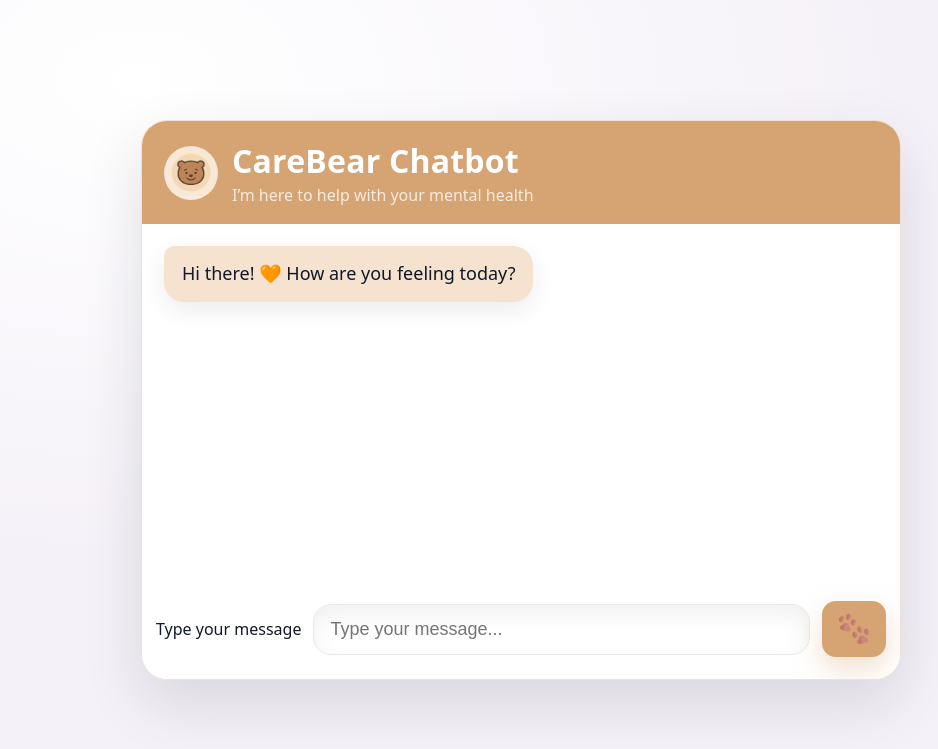
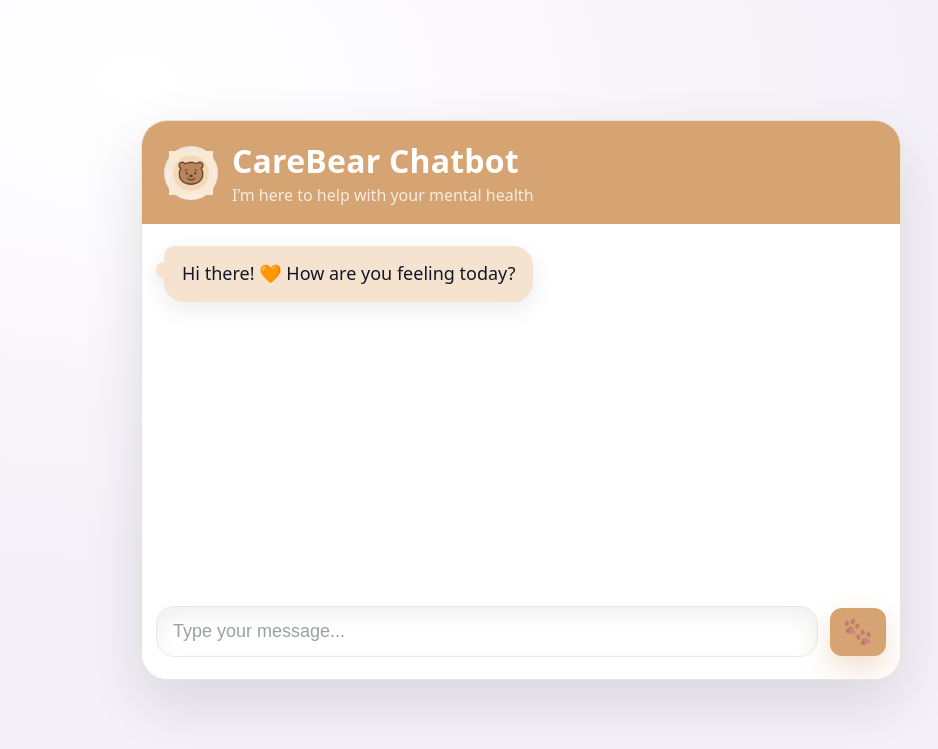
Before and after one commit to MariaTonova/mentalhealthchatbot, a Flask app: page / in a window 1280 px wide. Shown: the top 749 px of the page, without its empty margins (119-1057 px from the left). Run offline with Flask 3, Linux system fonts and the light colour scheme.

Commit message:
Update style.css

```diff
--- a/static/style.css
+++ b/static/style.css
@@ -4,8 +4,8 @@
   --tan: #d6a372;
   --ink: #111827;
   --muted: #6b7280;
-  --user: #dbeafe;
-  --bot:  #f5e2cf;
+  --user: #dbeafe;   /* blue */
+  --bot:  #f5e2cf;   /* peach-beige */
   --shadow: 0 24px 60px rgba(17, 24, 39, .12);
 }
 
@@ -32,24 +32,12 @@ body{
   display:flex; align-items:center; gap:14px;
   background: var(--tan); color:#fff; padding: 18px 22px;
 }
-
 .logo{
-  width:54px;
-  height:54px;
-  border-radius:50%;
-  background:#f9efe7;
-  display:grid;
-  place-items:center;
+  width:54px;height:54px;border-radius:50%;
+  background:#f9efe7; display:grid; place-items:center;
   box-shadow: inset 0 2px 6px rgba(0,0,0,.08);
-  overflow:hidden;
 }
-.logo img{
-  width:88%;
-  height:88%;
-  object-fit:contain;
-  display:block;
-}
-
+.logo img{width:44px;height:44px;object-fit:contain}
 .title h1{margin:0;font-size:32px;letter-spacing:.2px}
 .title p{margin:2px 0 0;color:#fffefbcc}
 
@@ -58,46 +46,57 @@ body{
   padding:22px; overflow-y:auto; display:flex; flex-direction:column; gap:16px; background:#fff;
 }
 
+/* Bubbles */
 .bubble{
   max-width:72%; padding:14px 18px; font-size:18px; line-height:1.55;
   border-radius:20px; box-shadow: 0 8px 24px rgba(0,0,0,.08); position:relative; white-space:pre-wrap;
 }
 .bubble.me{align-self:flex-end;background:var(--user);border-top-right-radius:10px}
+.bubble.me::after{
+  content:""; position:absolute; right:-8px; top:16px; width:16px; height:16px;
+  background:var(--user); border-radius:0 12px 12px 0; box-shadow:4px 6px 12px rgba(0,0,0,.04);
+}
 .bubble.bot{align-self:flex-start;background:var(--bot);border-top-left-radius:10px}
+.bubble.bot::after{
+  content:""; position:absolute; left:-8px; top:16px; width:16px; height:16px;
+  background:var(--bot); border-radius:12px 0 0 12px; box-shadow:-4px 6px 12px rgba(0,0,0,.04);
+}
 
 /* Mood */
 .mood{ font-size:12px; color:var(--muted); margin:0 22px 8px }
 
 /* Composer */
-.composer{
-  display:flex;
-  align-items:center;
-  gap:12px;
-  background:#fff;
-  padding:14px 14px 22px;
-}
+.composer{ display:flex; align-items:center; gap:12px; background:#fff; padding:14px 14px 22px }
 .composer input{
   flex:1; font-size:18px; background:#fff; border:1px solid #e8e8e8; border-radius:18px;
   padding:14px 16px; outline:none; box-shadow: 0 10px 22px rgba(0,0,0,.06) inset;
 }
+.composer input::placeholder{
+  color:#9aa0a6;
+  opacity:1;
+}
 .composer button{
-  width:64px;
-  height:56px;
-  border:0;
-  border-radius:14px;
-  background:var(--tan);
-  cursor:pointer;
-  display:grid;
-  place-items:center;
-  box-shadow: 0 12px 28px rgba(214,163,114,.35);
+  width:56px; height:48px; border:0; border-radius:12px; background:var(--tan);
+  cursor:pointer; display:grid; place-items:center; box-shadow: 0 12px 28px rgba(214,163,114,.35);
 }
 .composer button img{
-  width:30px;
-  height:30px;
-  object-fit:contain;
+  width:26px; height:26px; object-fit:contain;
   filter:none;
 }
 .composer button:disabled{opacity:.7;cursor:not-allowed}
+
+/* Accessibility — hides the label but keeps for screen readers */
+.sr-only{
+  position:absolute;
+  width:1px;
+  height:1px;
+  padding:0;
+  margin:-1px;
+  overflow:hidden;
+  clip:rect(0,0,0,0);
+  white-space:nowrap;
+  border:0;
+}
 
 @media (max-width:640px){
   .chat-card{min-height:70vh;width:94vw}
```
